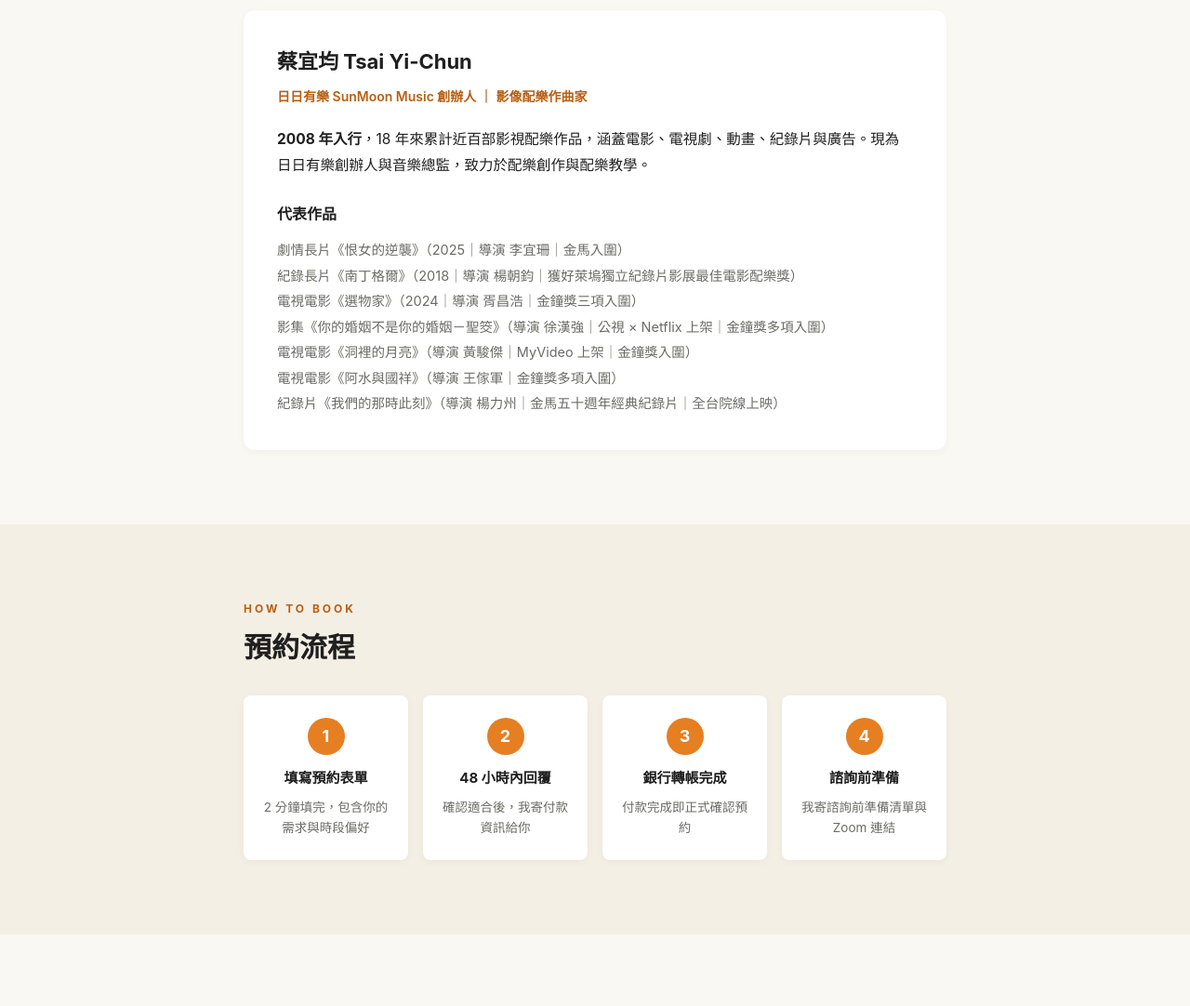
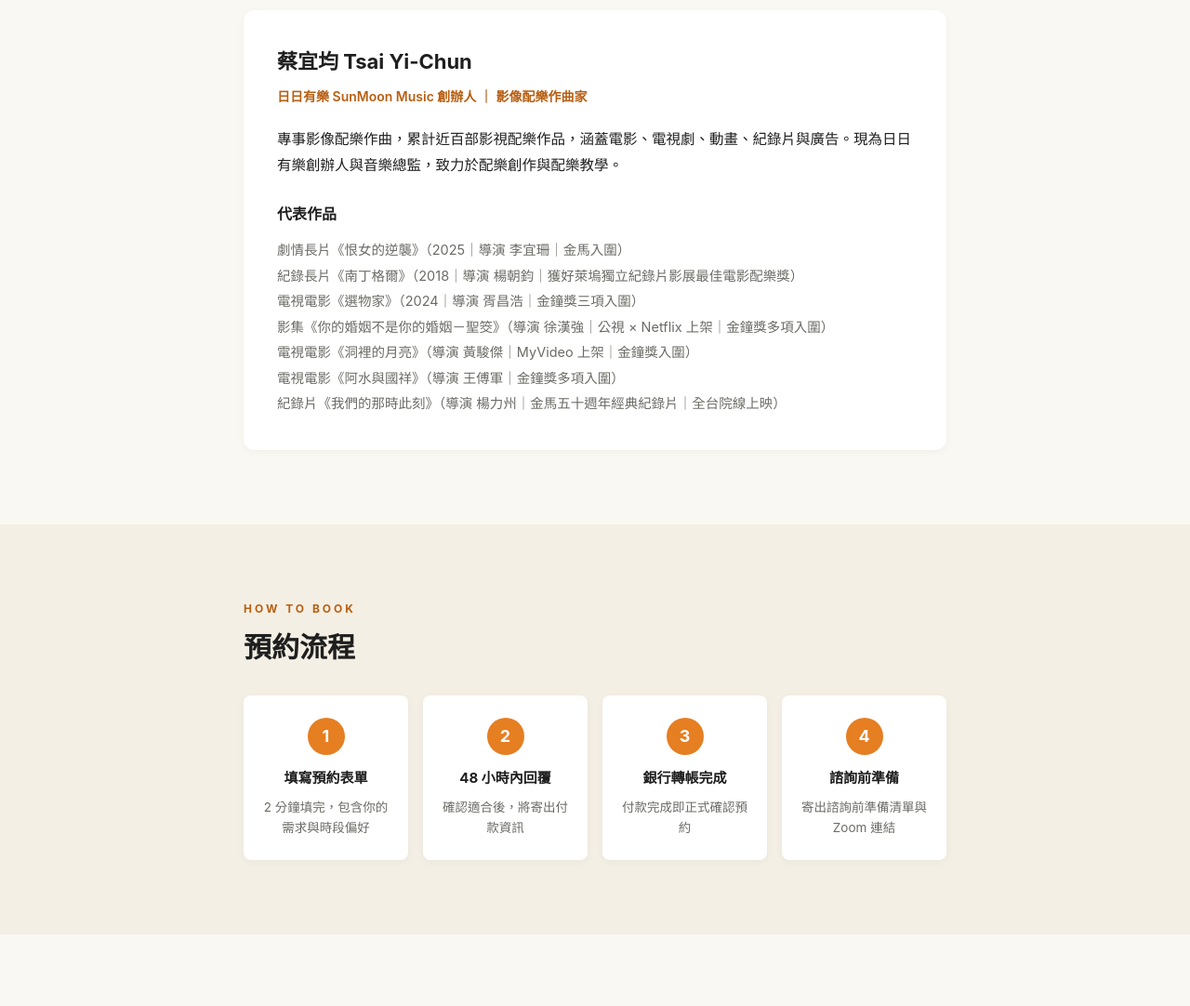
Before and after one commit to sunmoonmusicstudio-tsai/1on1-2026summer, a plain HTML site: page index.html in a window 1280 px wide. Shown: the part 3660-4742 px from the top of the page at 93% size. Drawn offline with Linux system fonts and the light colour scheme.

Commit message:
Bio/Process/FAQ 文案微調（第四輪 Sheet 修改）

```diff
--- a/index.html
+++ b/index.html
@@ -688,7 +688,7 @@
       <h3>蔡宜均 Tsai Yi-Chun</h3>
       <p class="role">日日有樂 SunMoon Music 創辦人 ｜ 影像配樂作曲家</p>
       <p>
-        <strong>2008 年入行</strong>，18 年來累計近百部影視配樂作品，涵蓋電影、電視劇、動畫、紀錄片與廣告。現為日日有樂創辦人與音樂總監，致力於配樂創作與配樂教學。
+        專事影像配樂作曲，累計近百部影視配樂作品，涵蓋電影、電視劇、動畫、紀錄片與廣告。現為日日有樂創辦人與音樂總監，致力於配樂創作與配樂教學。
       </p>
       <p style="margin: 24px 0 10px; font-size: 16px;"><strong>代表作品</strong></p>
       <ul style="list-style: none; padding: 0; margin: 0; font-size: 14.5px; line-height: 1.9; color: var(--text-dim);">
@@ -697,7 +697,7 @@
         <li>電視電影《選物家》（2024｜導演 胥昌浩｜金鐘獎三項入圍）</li>
         <li>影集《你的婚姻不是你的婚姻－聖筊》（導演 徐漢強｜公視 × Netflix 上架｜金鐘獎多項入圍）</li>
         <li>電視電影《洞裡的月亮》（導演 黃駿傑｜MyVideo 上架｜金鐘獎入圍）</li>
-        <li>電視電影《阿水與國祥》（導演 王傢軍｜金鐘獎多項入圍）</li>
+        <li>電視電影《阿水與國祥》（導演 王傅軍｜金鐘獎多項入圍）</li>
         <li>紀錄片《我們的那時此刻》（導演 楊力州｜金馬五十週年經典紀錄片｜全台院線上映）</li>
       </ul>
     </div>
@@ -718,7 +718,7 @@
       <div class="step-card">
         <div class="step-num">2</div>
         <h4>48 小時內回覆</h4>
-        <p>確認適合後，我寄付款資訊給你</p>
+        <p>確認適合後，將寄出付款資訊</p>
       </div>
       <div class="step-card">
         <div class="step-num">3</div>
@@ -728,7 +728,7 @@
       <div class="step-card">
         <div class="step-num">4</div>
         <h4>諮詢前準備</h4>
-        <p>我寄諮詢前準備清單與 Zoom 連結</p>
+        <p>寄出諮詢前準備清單與 Zoom 連結</p>
       </div>
     </div>
   </div>
@@ -752,7 +752,7 @@
 
     <div class="faq-item">
       <div class="faq-q">我還沒有完整作品，可以諮詢嗎？</div>
-      <div class="faq-a">可以。把你正在進行的草稿、片段，想達成的目標寄出。</div>
+      <div class="faq-a">可以。每個人都有自己可以達成的目標進度，把你正在進行的草稿、片段寄出，我們會根據你的程度安排練習課程。</div>
     </div>
 
     <div class="faq-item">
```
